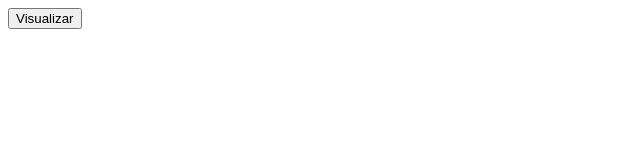
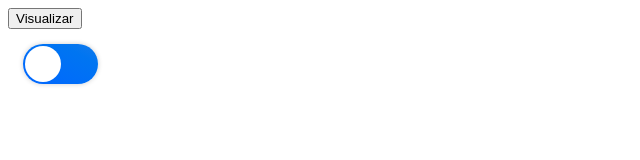
Before and after one commit to asrocha92/cronometro-html, a plain HTML site: page cronometro-html/public_html/index.html in a window 1280 px wide. Shown: the whole page, without its empty margins (0-640 px from the left). Drawn offline with Linux system fonts and the light colour scheme.

Commit message:
cronometro.

```diff
--- a/cronometro-html/public_html/css/cronometro.css
+++ b/cronometro-html/public_html/css/cronometro.css
@@ -173,3 +173,54 @@
 	opacity: 0;
     }
 }
+
+
+
+/**
+ * togger
+ */
+
+.iu-cb-status-content {position: relative;box-shadow: 0px 0px 5px 0px rgba(0,0,0,0.2);width: 75px;height: 40px;border-radius: 50px;margin: 15px;}
+.iu-cb-status-chat[type=checkbox]{
+    height: 0;
+    width: 0;
+    visibility: hidden;
+    position: fixed;
+}
+
+.iu-cb-status-chat-label {
+    cursor: pointer;
+    text-indent: -9999px;
+    width: -webkit-fill-available;
+    height: -webkit-fill-available;
+    background-image: linear-gradient(to right top, #0066ff, #006bfb, #0070f6, #0075f1, #1279eb);
+    display: block;
+    border-radius: 100px;
+    position: relative;
+}
+
+.iu-cb-status-chat-label:after {
+    content: '';
+    position: absolute;
+    top: 2px;
+    left: 2px;
+    right: 2px;
+    width: 36px;
+    height: 36px;
+    background: #fff;
+    border-radius: 90px;
+    transition: 0.3s;
+}
+
+.iu-cb-status-chat:checked + .iu-cb-status-chat-label {
+    background-image: linear-gradient(to right top, #04e564, #04e564, #04e564, #04e564, #04e564);
+}
+
+.iu-cb-status-chat:checked + .iu-cb-status-chat-label:after {
+    left: calc(100% - 2px);
+    transform: translateX(-100%);
+}
+
+.iu-cb-status-chat-label:active:after {
+    width: 55px;
+}
--- a/cronometro-html/public_html/index.html
+++ b/cronometro-html/public_html/index.html
@@ -25,6 +25,11 @@
 
 	<button class="ui-click">Visualizar</button>
 
+	<div class="iu-cb-status-content">
+	    <input class="iu-cb-status-chat" type="checkbox" id="switch" />
+	    <label class="iu-cb-status-chat-label" for="switch">Toggle</label>
+	</div>
+
 	<script type="text/javascript" src="js/cronometro.js"></script>
     </body>
 </html>
```
